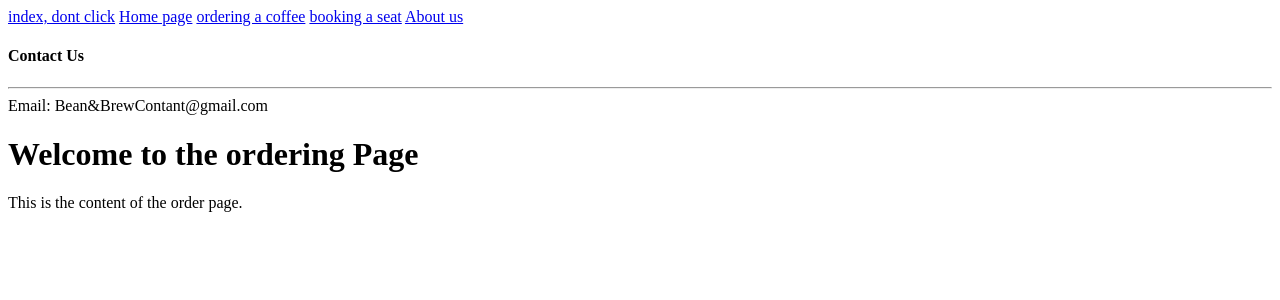
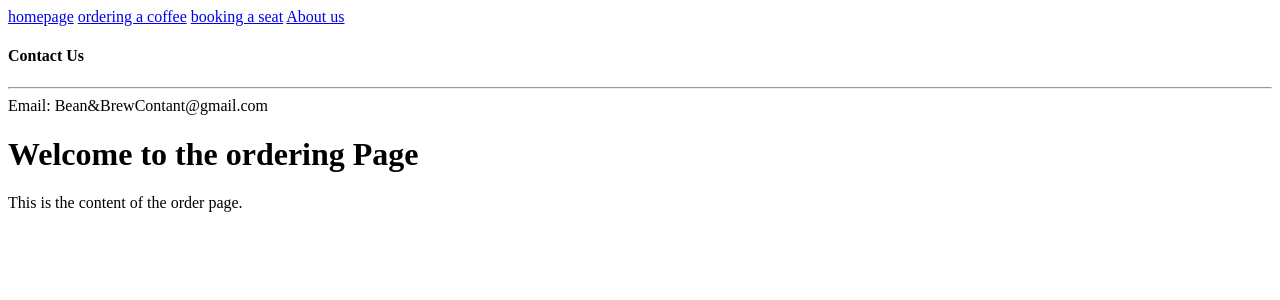
Before and after one commit to khanya-mcfadden/website-framework, a Flask app: page /ordering in a window 1280 px wide. Shown: the top 300 px of the page. Run offline with Flask 3, Linux system fonts and the light colour scheme.

Commit message:
edit file paths

```diff
--- a/flask os practice/main.py
+++ b/flask os practice/main.py
@@ -2,13 +2,9 @@ from flask import Flask, render_template
 
 app = Flask(__name__)
 
-@app.route('/')
+@app.route('/Home')
 def index():
     return render_template('index.html')
-
-@app.route('/Home')
-def Home():
-    return render_template('HomePage.html')
 
 @app.route('/contact')
 def Contact():
--- a/flask os practice/templates/Base.html
+++ b/flask os practice/templates/Base.html
@@ -8,8 +8,7 @@
 </head>
 <body>
     <nav class="topnav">
-        <a class="active" href="/">index, dont click</a>
-        <a href="/HomePage">Home page</a>
+        <a class="active" href="/Home">homepage</a>
         <a href="/ordering">ordering a coffee</a>
         <a href="/Booking">booking a seat</a>
         <a href="/contact">About us</a>
--- a/flask os practice/templates/Ordering.html
+++ b/flask os practice/templates/Ordering.html
@@ -3,12 +3,12 @@
 <head>
     <meta charset="UTF-8">
     <meta name="viewport" content="width=device-width, initial-scale=1.0">
-    <title>coffee shop home page</title>
+    <title>coffee shop ordering page</title>
 </head>
 
 {% extends "Base.html" %}
 
-{% block title %}Home Page{% endblock %}
+{% block title %}ordering Page{% endblock %}
 
 {% block content %}
 <div>
--- a/flask os practice/templates/index.html
+++ b/flask os practice/templates/index.html
@@ -7,7 +7,7 @@
 </head>
 <body>
     <nav class="topnav">
-        <a class="active" href="/">Home page</a>
+        <a class="active" href="//Home">Home page</a>
         <a href="/ordering">ordering a coffee</a>
         <a href="/Booking">booking a seat</a>
         <a href="/contact">About us</a>
```
